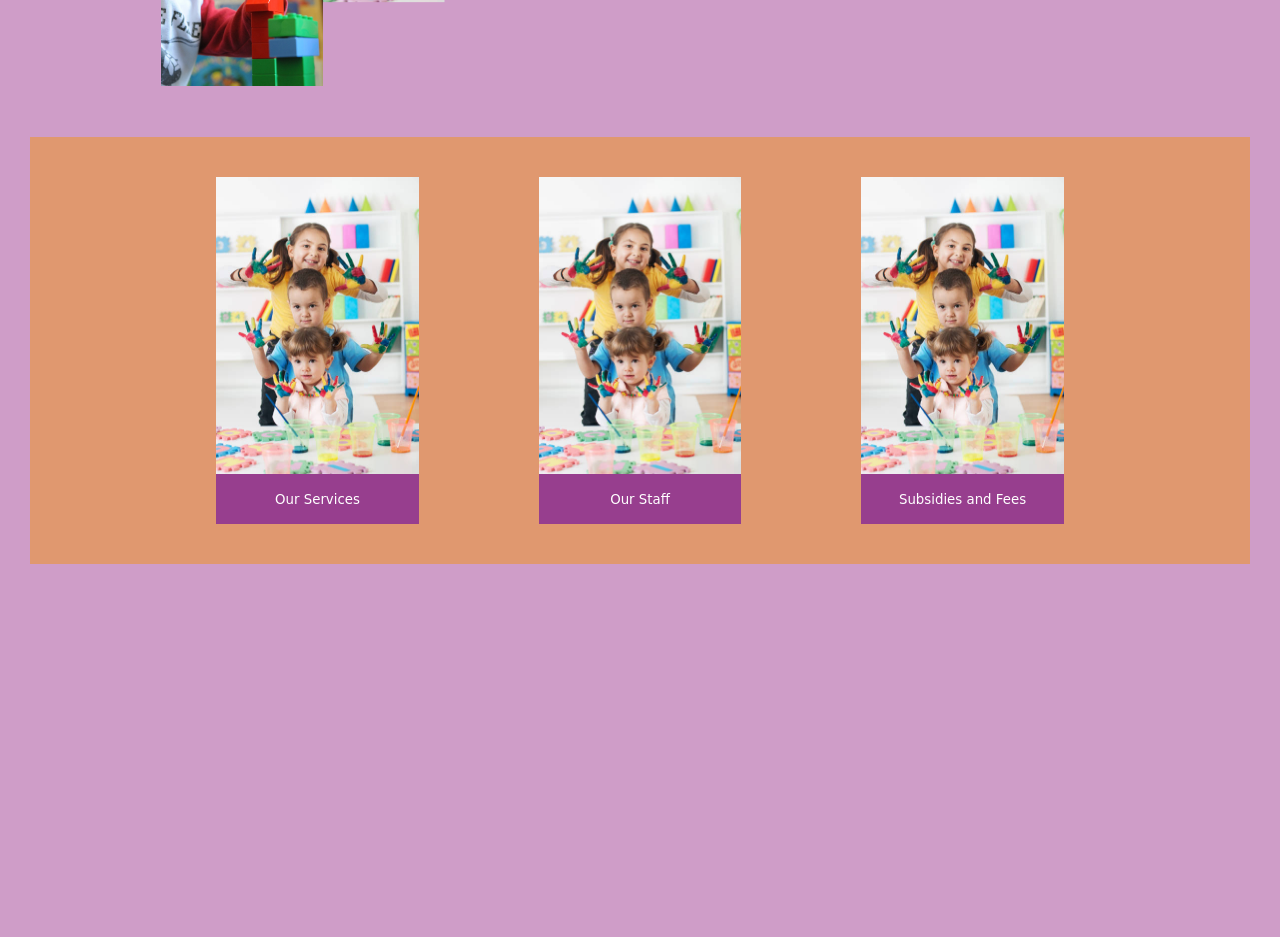
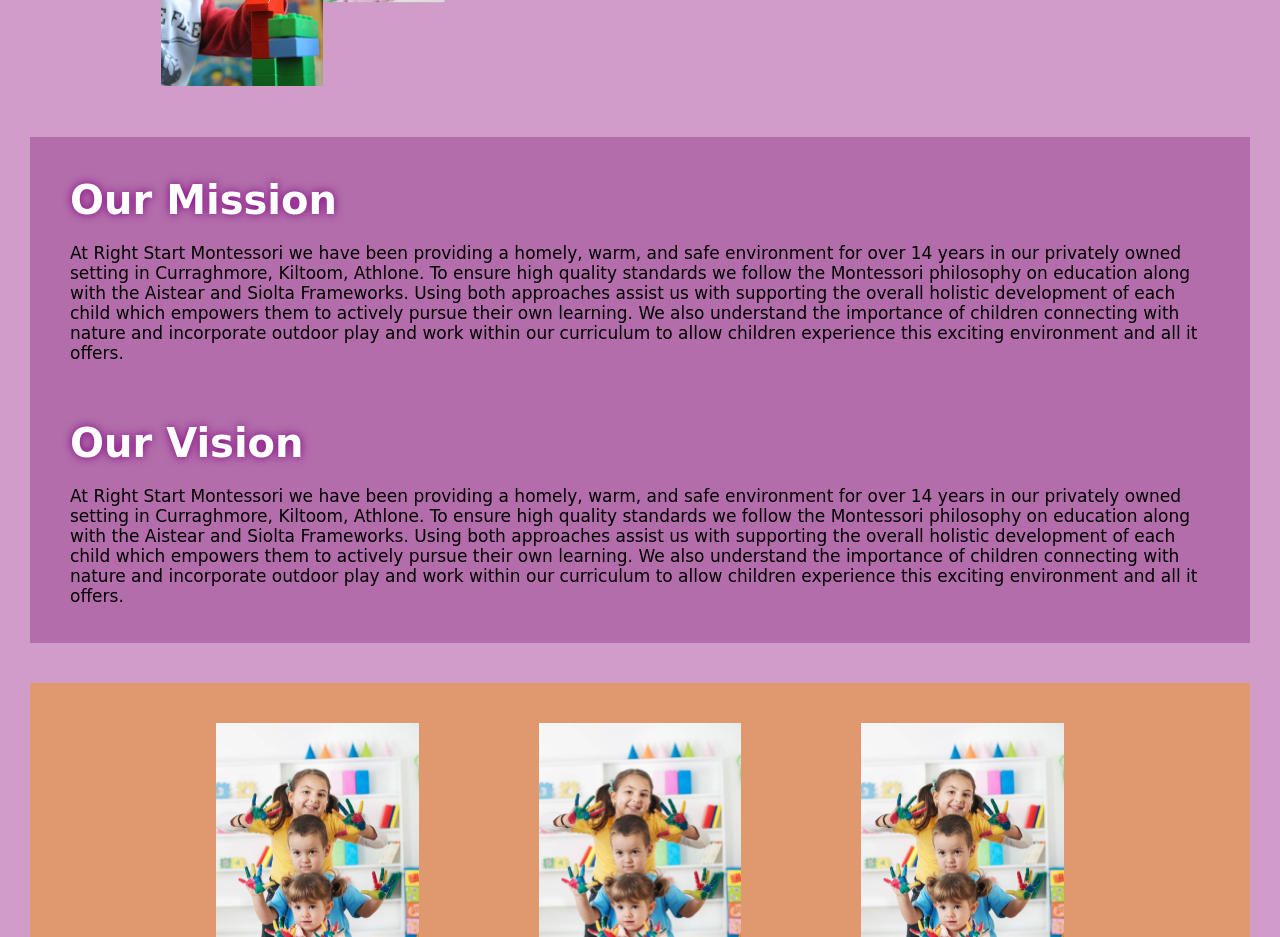
Before and after one commit to NicoleColgan/RightStartMontessori, a React (Create React App) app in the folder rightstart-frontend/: page / in a window 1280 px wide. Shown: the part 920-1857 px from the top of the page. Before the commit the page ends 1514 px from the top, so only its background shows below. Built offline with nearby package versions, Linux system fonts and the light colour scheme.

Commit message:
mission and vision done

```diff
--- a/rightstart-frontend/src/App.css
+++ b/rightstart-frontend/src/App.css
@@ -145,3 +145,23 @@ body {
   font-weight: 450;
   cursor: pointer;
 }
+/* mission and vision */
+.missionVision{
+  background-color: #B26DAA;
+  margin: 30px;
+}
+.missionVisionContent{
+  margin: 40px;
+}
+.missionVisionHeader{
+  margin-top: -20px;
+  margin-bottom: 20px;
+  font-size: 40px;
+  color: white;
+  text-shadow: 0 0 10px purple;
+  font-family: Comic Sans MS;
+}
+.missionVisionEachSection{
+  margin-top: 40px;
+  margin-bottom: 40px;
+}
--- a/rightstart-frontend/src/component/Landing.js
+++ b/rightstart-frontend/src/component/Landing.js
@@ -41,6 +41,25 @@ const Landing = () => {
         </div>
       </div>
 
+      {/* Mission and Vision section */}
+      <div class="missionVision">
+        <div class="missionVisionContent">
+          <br></br>
+          <div class="missionVisionEachSection">
+            <h2 class="missionVisionHeader">Our Mission</h2>
+            <p class="aboutText">At Right Start Montessori we have been providing a homely, warm, and safe environment for over 14 years in our privately owned setting in Curraghmore, Kiltoom, Athlone. To ensure high quality standards we follow the Montessori philosophy on education along with the Aistear and Siolta Frameworks. Using both approaches assist us with supporting the overall holistic development of each child which empowers them to actively pursue their own learning. We also understand the importance of children connecting with nature and incorporate outdoor play and work within our curriculum to allow children experience this exciting environment and all it offers.</p>
+            <br></br>
+          </div>
+
+          <div class="missionVisionEachSection">
+            <h2 class="missionVisionHeader">Our Vision</h2>
+            <p class="aboutText">At Right Start Montessori we have been providing a homely, warm, and safe environment for over 14 years in our privately owned setting in Curraghmore, Kiltoom, Athlone. To ensure high quality standards we follow the Montessori philosophy on education along with the Aistear and Siolta Frameworks. Using both approaches assist us with supporting the overall holistic development of each child which empowers them to actively pursue their own learning. We also understand the importance of children connecting with nature and incorporate outdoor play and work within our curriculum to allow children experience this exciting environment and all it offers.</p>
+            <br></br>
+          </div>
+
+        </div>
+      </div>
+
       {/* our services, staff, subsidies, and fees */}
       <div class="ssfoptionSection">
         {/* i think i will have to do a vertical flex column for each picture and button and then a flex horizontal column for each pair */}
```
